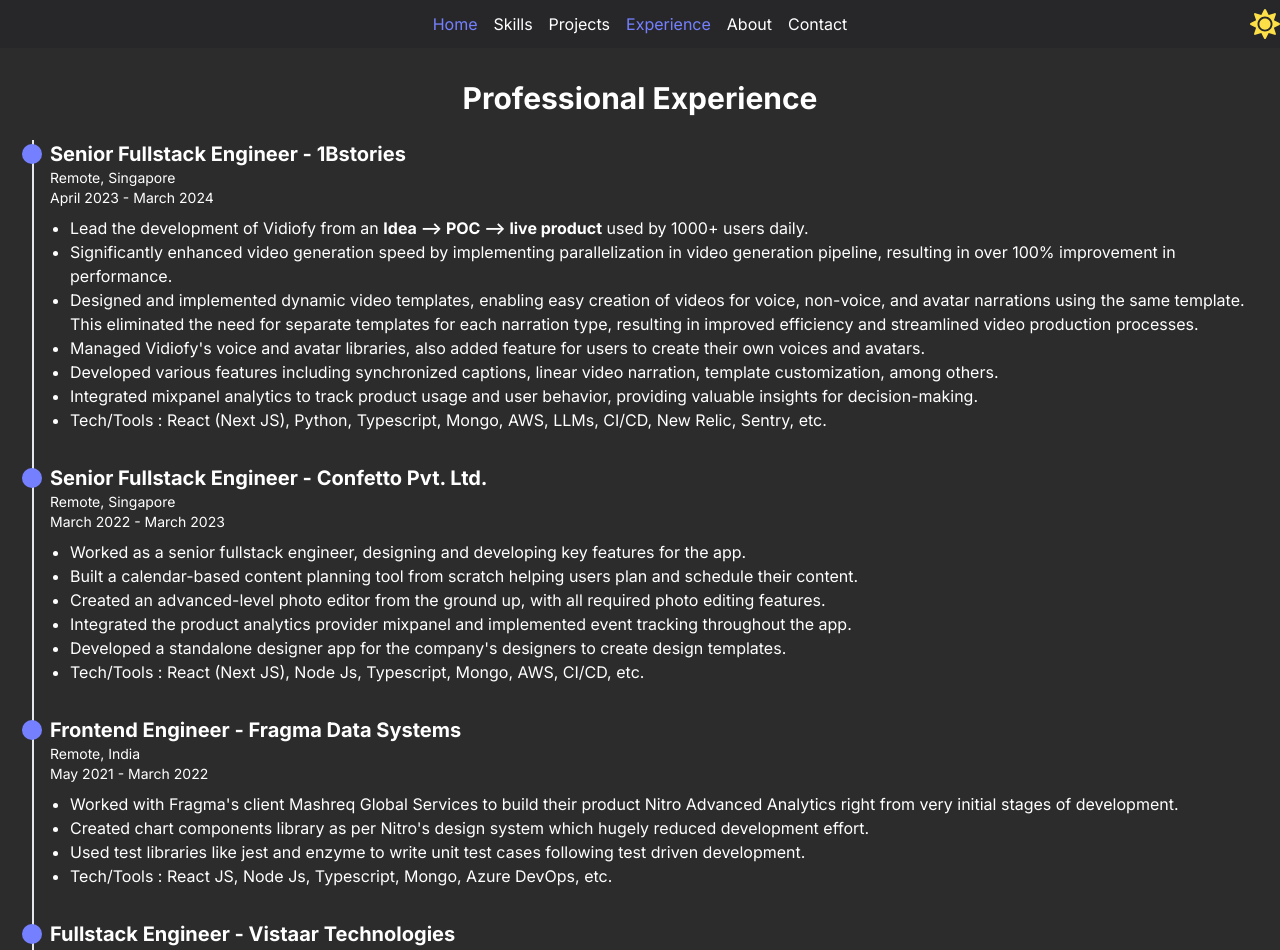
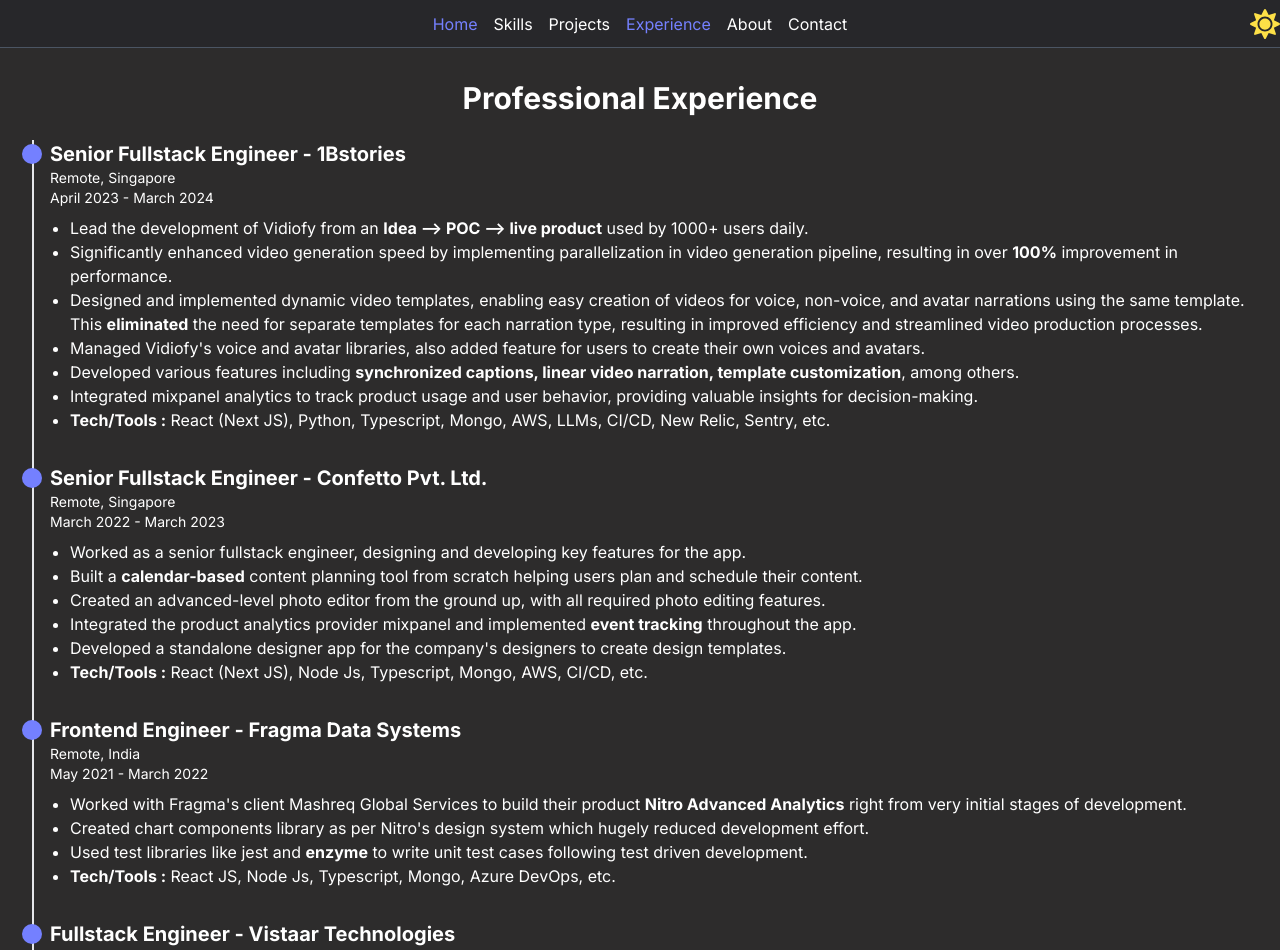
Before and after one commit to rohity123456/rohits-portfolio, a Next.js app: page /experience in a window 1280 px wide. Shown: the top 950 px of the page. Built offline with nearby package versions, Linux system fonts and the light colour scheme.

Commit message:
Update experience descriptions with bold formatting and fix typos

```diff
--- a/src/app/experience/page.tsx
+++ b/src/app/experience/page.tsx
@@ -11,12 +11,12 @@
     endDate: 'March 2024',
     description: [
       'Lead the development of Vidiofy from an <fontStyle value="bold">Idea --> POC --> live product</fontStyle> used by 1000+ users daily.',
-      'Significantly enhanced video generation speed by implementing parallelization in video generation pipeline, resulting in over 100% improvement in performance.',
-      'Designed and implemented dynamic video templates, enabling easy creation of videos for voice, non-voice, and avatar narrations using the same template. This eliminated the need for separate templates for each narration type, resulting in improved efficiency and streamlined video production processes.',
+      'Significantly enhanced video generation speed by implementing parallelization in video generation pipeline, resulting in over <fontStyle value="bold">100%</fontStyle> improvement in performance.',
+      'Designed and implemented dynamic video templates, enabling easy creation of videos for voice, non-voice, and avatar narrations using the same template. This <fontStyle value="bold">eliminated</fontStyle> the need for separate templates for each narration type, resulting in improved efficiency and streamlined video production processes.',
       `Managed Vidiofy's voice and avatar libraries, also added feature for users to create their own voices and avatars.`,
-      'Developed various features including synchronized captions, linear video narration, template customization, among others.',
+      'Developed various features including <fontStyle value="bold">synchronized captions, linear video narration, template customization</fontStyle>, among others.',
       'Integrated mixpanel analytics to track product usage and user behavior, providing valuable insights for decision-making.',
-      'Tech/Tools : React (Next JS), Python, Typescript, Mongo, AWS, LLMs, CI/CD, New Relic, Sentry, etc.'
+      '<fontStyle value="bold">Tech/Tools :</fontStyle> React (Next JS), Python, Typescript, Mongo, AWS, LLMs, CI/CD, New Relic, Sentry, etc.'
     ]
   },
   {
@@ -28,11 +28,11 @@
     endDate: 'March 2023',
     description: [
       `Worked as a senior fullstack engineer, designing and developing key features for the app. `,
-      `Built a calendar-based content planning tool from scratch helping users plan and schedule their content.`,
+      `Built a <fontStyle value="bold">calendar-based</fontStyle> content planning tool from scratch helping users plan and schedule their content.`,
       `Created an advanced-level photo editor from the ground up, with all required photo editing features.`,
-      `Integrated the product analytics provider mixpanel and implemented event tracking throughout the app.`,
+      `Integrated the product analytics provider mixpanel and implemented <fontStyle value="bold">event tracking</fontStyle> throughout the app.`,
       `Developed a standalone designer app for the company's designers to create design templates.`,
-      `Tech/Tools : React (Next JS), Node Js, Typescript, Mongo, AWS, CI/CD, etc.`
+      `<fontStyle value="bold">Tech/Tools :</fontStyle> React (Next JS), Node Js, Typescript, Mongo, AWS, CI/CD, etc.`
     ]
   },
   {
@@ -43,10 +43,10 @@
     startDate: 'May 2021',
     endDate: 'March 2022',
     description: [
-      `Worked with Fragma's client Mashreq Global Services to build their product Nitro Advanced Analytics right from very initial stages of development.`,
+      `Worked with Fragma's client Mashreq Global Services to build their product <fontStyle value="bold">Nitro Advanced Analytics</fontStyle> right from very initial stages of development.`,
       `Created chart components library as per Nitro's design system which hugely reduced development effort.`,
-      `Used test libraries like jest and enzyme to write unit test cases following test driven development.`,
-      `Tech/Tools : React JS, Node Js, Typescript, Mongo, Azure DevOps, etc.`
+      `Used test libraries like jest and <fontStyle value="bold">enzyme</fontStyle> to write unit test cases following test driven development.`,
+      `<fontStyle value="bold">Tech/Tools :</fontStyle> React JS, Node Js, Typescript, Mongo, Azure DevOps, etc.`
     ]
   },
   {
@@ -57,10 +57,10 @@
     startDate: 'July 2019',
     endDate: 'May 2021',
     description: [
-      `Worked on Vistaar's SaaS based product named "Price Structure Management (PSM)" which drives companies 70% revenue. PSM helps businesses optimize there pricing needs.`,
+      `Worked on Vistaar's SaaS based product named <fontStyle value="bold">"Price Structure Management (PSM)"</fontStyle> which drives companies 70% revenue. PSM helps businesses optimize there pricing needs.`,
       `Worked on multple products like Chain Plan Management, Combo Management, Control State Planner.`,
       `Debugged the complete project and fixed numerous issues, resulting in improved overall performance.`,
-      `Tech/Tools : React JS, Ext Js, SQL, Mongo, AWS etc.`
+      `<fontStyle value="bold">Tech/Tools :</fontStyle> React JS, Ext Js, SQL, Mongo, AWS etc.`
     ]
   }
 ];
--- a/src/components/header/index.tsx
+++ b/src/components/header/index.tsx
@@ -30,7 +30,7 @@
   const ThemeSwitch = theme === 'dark' ? FaSun : FaMoon;
   return (
     <header
-      className='bg-gray-300 dark:bg-zinc-800 min-h-12 sticky top-0 z-10 flex'
+      className='bg-gray-300 dark:bg-zinc-800 min-h-12 sticky top-0 z-10 flex border-b-[1px] border-b-gray-800 dark:border-b-gray-600'
       ref={headerRef}
     >
       <div className='container mx-auto flex justify-center items-center'>
```
